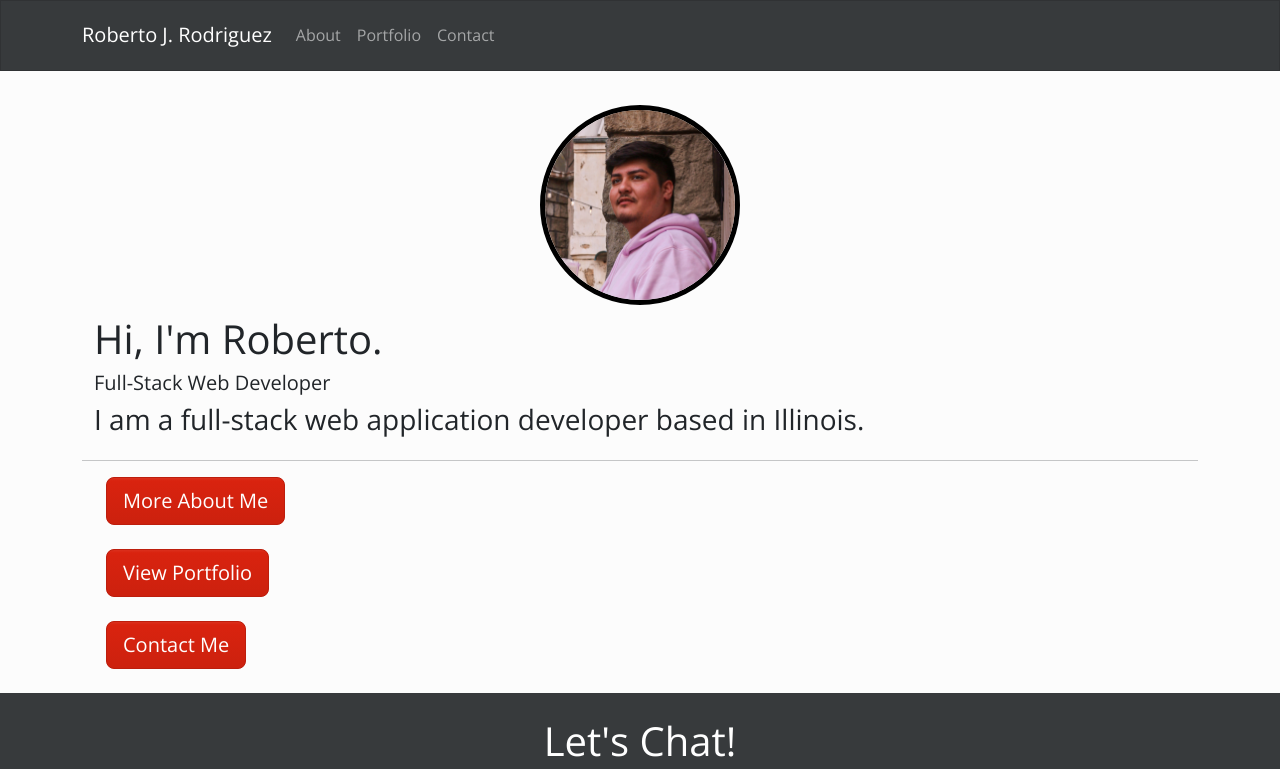
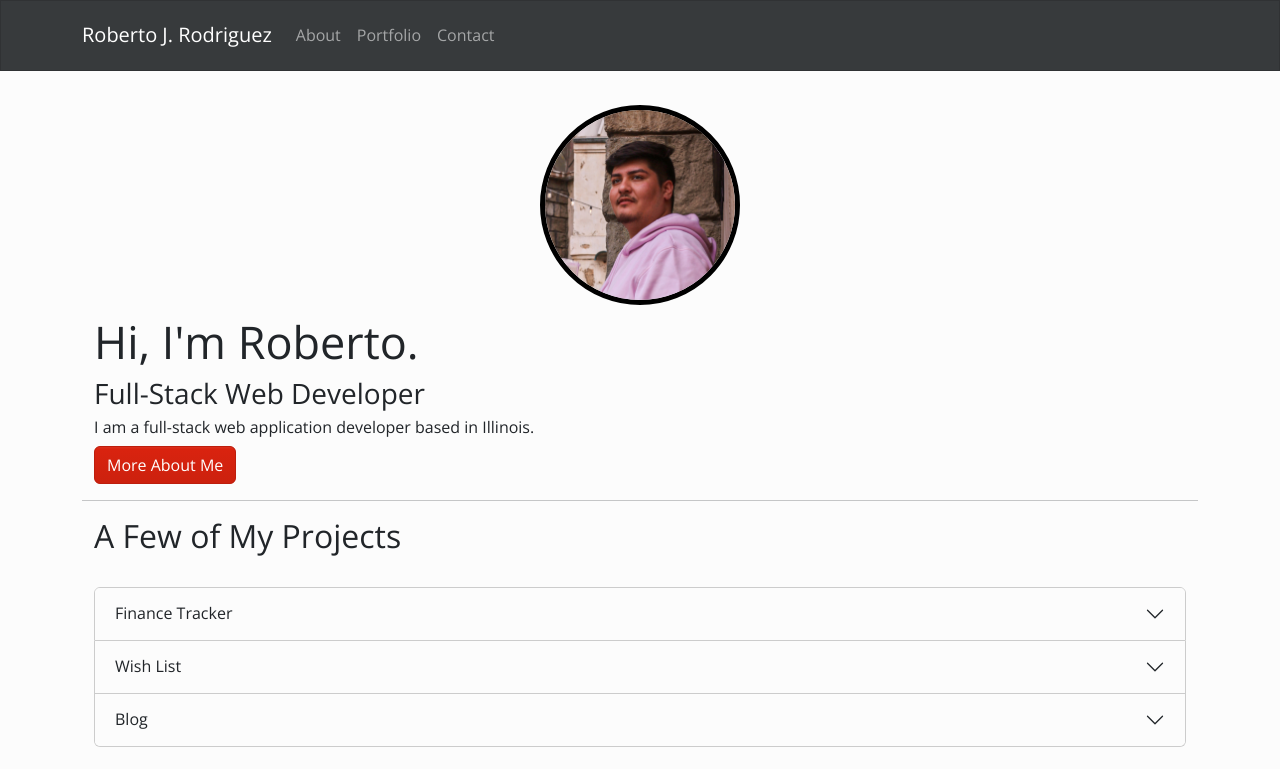
Before and after one commit to robertojrodriguez21/portfolio, a React (Create React App) app in the folder client/: page / in a window 1280 px wide. Shown: the top 769 px of the page. Built offline with nearby package versions, Linux system fonts and the light colour scheme.

Commit message:
Added three projects to home page and moved buttons around. Switched website and github links on portfolio apge.

```diff
--- a/client/src/pages/Home .jsx
+++ b/client/src/pages/Home .jsx
@@ -11,18 +11,66 @@ const Home = () => {
             <img className="my-picture" src={myPicture} alt="" />
           </div>
           <div className="col-lg-10 col-sm-12 align-self-center">
-            <h1>Hi, I'm Roberto.</h1>
-            <h5>Full-Stack Web Developer</h5>
-            <h3>I am a full-stack web application developer based in Illinois.</h3>
+            <h1 className="hi-roberto">Hi, I'm Roberto.</h1>
+            <h3>Full-Stack Web Developer</h3>
+            <h6>I am a full-stack web application developer based in Illinois.</h6>
+            <Link to={'/about'}>
+              <button type="button" className="btn btn-primary">More About Me</button>
+            </Link>
           </div>
         </div>
       </div>
       <hr />
       <div className="container">
-        <div className="container">
-          <Link to={'/about'}>
-            <button type="button" className="btn btn-primary btn-lg">More About Me</button>
-          </Link>
+        <h2>A Few of My Projects</h2>
+        <br />
+        <div className="accordion" id="accordionExample">
+          <div className="accordion-item">
+            <h2 className="accordion-header" id="headingOne">
+              <button className="accordion-button collapsed" type="button" data-bs-toggle="collapse" data-bs-target="#collapseOne" aria-expanded="false" aria-controls="collapseOne">
+                Finance Tracker
+              </button>
+            </h2>
+            <div id="collapseOne" className="accordion-collapse collapse" aria-labelledby="headingOne" data-bs-parent="#accordionExample">
+              <div className="accordion-body">
+                This application will allow you to keep track of all your finances. You will be able to add an account (Checking, Savings, Credit Cards, and Loans). After you add that account you will be able to add transactions that occurred in that account. On the home page you will see all accounts and balances to each account. View more details on <Link to={'/portfolio'} >portfolio</Link> page.
+                <br /><br />
+                <a href="https://finance-tracker-fe.herokuapp.com/"><button type="button" className="btn btn-primary">Website</button></a>
+                <a href="https://github.com/robertojrodriguez21/finance-tracker" className="left-side-padding-home"><button type="button" className="btn btn-primary">GitHub</button></a>
+              </div>
+            </div>
+          </div>
+          <div className="accordion-item">
+            <h2 className="accordion-header" id="headingTwo">
+              <button className="accordion-button collapsed" type="button" data-bs-toggle="collapse" data-bs-target="#collapseTwo" aria-expanded="false" aria-controls="collapseTwo">
+                Wish List
+              </button>
+            </h2>
+            <div id="collapseTwo" className="accordion-collapse collapse" aria-labelledby="headingTwo" data-bs-parent="#accordionExample">
+              <div className="accordion-body">
+                A user will be able to create a wish list and add items to that list. The user can add a name, description, budget, different links to where the user can buy that item, and a budget for the item. When a user decides they want to check and see if an item is at or below their budget they will click on all the links and see which is the best option for them. View more details on <Link to={'/portfolio'} >portfolio</Link> page.
+                <br /><br />
+                <a href="https://calm-coast-76645.herokuapp.com/"><button type="button" className="btn btn-primary">Website</button></a>
+                <a href="https://github.com/robertojrodriguez21/wish-list" className="left-side-padding-home"><button type="button" className="btn btn-primary">GitHub</button></a>
+              </div>
+            </div>
+          </div>
+          <div className="accordion-item">
+            <h2 className="accordion-header" id="headingThree">
+              <button className="accordion-button collapsed" type="button" data-bs-toggle="collapse" data-bs-target="#collapseThree" aria-expanded="false" aria-controls="collapseThree">
+                Blog
+              </button>
+            </h2>
+            <div id="collapseThree" className="accordion-collapse collapse" aria-labelledby="headingThree" data-bs-parent="#accordionExample">
+              <div className="accordion-body">
+                Our web app was focused around having a personal blog. Every member of our group uses a type of blog for one thing or another. Whether it is for workout logs, or a scrapbook for their kids. So we created a web app that can be all-encompassing to suit everyone's needs. View more details on <Link to={'/portfolio'} >portfolio</Link> page.
+                <br /><br />
+                <a href="https://nameless-atoll-81684.herokuapp.com/"><button type="button" className="btn btn-primary">Website</button></a>
+                <a href="https://github.com/robertojrodriguez21/blog-frontend" className="left-side-padding-home"><button type="button" className="btn btn-primary">GitHub Frontend</button></a>
+                <a href="https://github.com/KyleDavis1985/blog-backend" className="left-side-padding-home"><button type="button" className="btn btn-primary">GitHub Backend</button></a>
+              </div>
+            </div>
+          </div>
         </div>
         <br />
         <div className="container">
@@ -30,14 +78,8 @@ const Home = () => {
             <button type="button" className="btn btn-primary btn-lg">View Portfolio</button>
           </Link>
         </div>
-        <br />
-        <div className="container">
-          <Link to={'/contact'}>
-            <button type="button" className="btn btn-primary btn-lg">Contact Me</button>
-          </Link>
-        </div>
-        <br />
       </div>
+      <br />
     </div>
   )
 }
--- a/client/src/pages/Projects.jsx
+++ b/client/src/pages/Projects.jsx
@@ -18,8 +18,8 @@ const Projects = () => {
             </div>
             <img src="https://raw.githubusercontent.com/robertojrodriguez21/finance-tracker/main/diagrams/homepage.png" alt="Finance Tracker Home Page" />
             <div className="card-body">
+              <a href="https://finance-tracker-fe.herokuapp.com/" className="card-link">Website</a>
               <a href="https://github.com/robertojrodriguez21/finance-tracker" className="card-link">GitHub</a>
-              <a href="https://finance-tracker-fe.herokuapp.com/" className="card-link">Website</a>
             </div>
             <div className="card-footer text-muted">
               Last update: December 19, 2022
@@ -38,9 +38,9 @@ const Projects = () => {
             </div>
             <img src="https://camo.githubusercontent.com/d1b932356dd124999febd550bc5957cdd04df87261105415f1c2f72bd02651a0/68747470733a2f2f692e696d6775722e636f6d2f30527537654d442e706e67" alt="Blog Feed Page" />
             <div className="card-body">
+              <a href="https://nameless-atoll-81684.herokuapp.com/" className="card-link">Website</a>
               <a href="https://github.com/robertojrodriguez21/blog-frontend" className="card-link">GitHub Frontend</a>
               <a href="https://github.com/KyleDavis1985/blog-backend" className="card-link">GitHub Backend</a>
-              <a href="https://nameless-atoll-81684.herokuapp.com/" className="card-link">Website</a>
             </div>
             <div className="card-footer text-muted">
               Last update: November 18, 2022
@@ -57,8 +57,8 @@ const Projects = () => {
             </div>
             <img src="https://raw.githubusercontent.com/robertojrodriguez21/wish-list/main/images/Home.png" alt="Wish List App Landing Page" />
             <div className="card-body">
+              <a href="https://calm-coast-76645.herokuapp.com/" className="card-link">Website</a>
               <a href="https://github.com/robertojrodriguez21/wish-list" className="card-link">GitHub</a>
-              <a href="https://calm-coast-76645.herokuapp.com/" className="card-link">Website</a>
             </div>
             <div className="card-footer text-muted">
               Last update: November 2, 2022
@@ -75,8 +75,8 @@ const Projects = () => {
             </div>
             <img src={whackAMole} alt="Whack-A-Mole Landing Page" />
             <div className="card-body">
+              <a href="https://my-whack-a-mole.surge.sh/index.html" className="card-link">Website</a>
               <a href="https://github.com/robertojrodriguez21/whack-a-mole" className="card-link">GitHub</a>
-              <a href="https://my-whack-a-mole.surge.sh/index.html" className="card-link">Website</a>
             </div>
             <div className="card-footer text-muted">
               Last update: October 7, 2022
@@ -93,8 +93,8 @@ const Projects = () => {
             </div>
             <img src={ticTacToe} alt="Tic-Tac-Toe Landing Page" />
             <div className="card-body">
+              <a href="https://numerous-art.surge.sh/" className="card-link">Website</a>
               <a href="https://github.com/robertojrodriguez21/tic-tac-toe" className="card-link">GitHub</a>
-              <a href="https://numerous-art.surge.sh/" className="card-link">Website</a>
             </div>
             <div className="card-footer text-muted">
               Last update: September 26, 2022
--- a/client/src/style/App.css
+++ b/client/src/style/App.css
@@ -54,6 +54,14 @@ ul {
   margin-top: 10px;
 }
 
+.hi-roberto {
+  font-size: 45px;
+}
+
+.left-side-padding-home {
+  padding-left: 10px;
+}
+
 @media only screen and (max-width: 480px) {
   .center-home {
     text-align: center;
```
